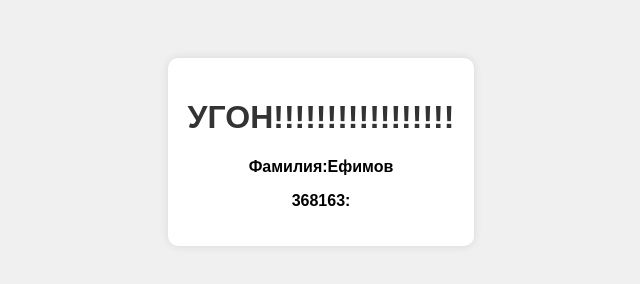
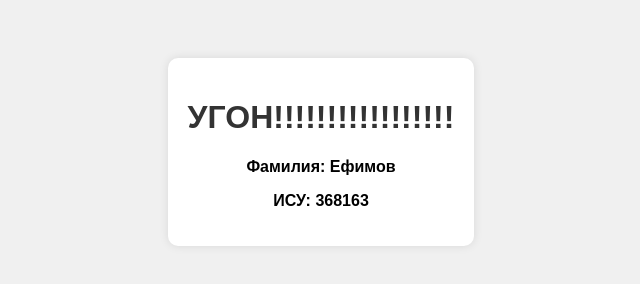
Before and after one commit to Murkysik/368163.github.io, a plain HTML site: page index.html in a window 1280 px wide. Shown: the whole page, without its empty margins (319-959 px from the left). Drawn offline with Linux system fonts and the light colour scheme.

Commit message:
Update index.html

```diff
--- a/index.html
+++ b/index.html
@@ -13,8 +13,8 @@
 <body>
     <div class="info">
         <h1>УГОН!!!!!!!!!!!!!!!!!</h1>
-        <p><strong>Фамилия:Ефимов</strong></p>
-        <p><strong>368163:</strong> </p>
+        <p><strong>Фамилия: Ефимов</strong></p>
+        <p><strong>ИСУ: 368163</strong> </p>
     </div>
 </body>
 </html>
```
